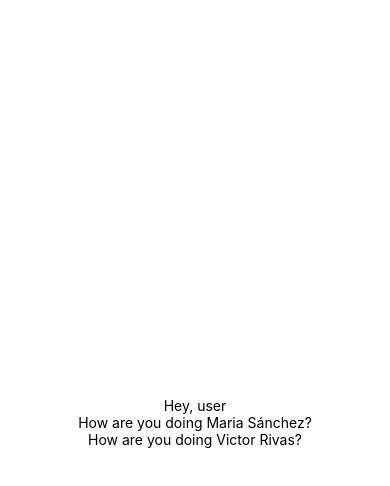
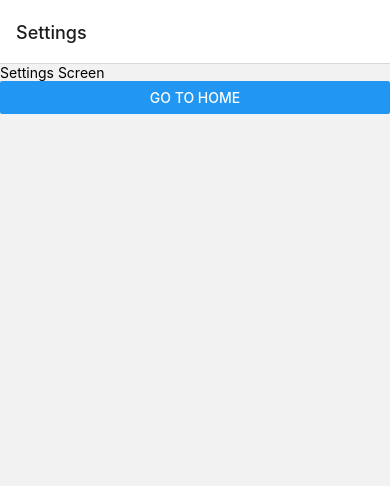
Before and after one commit to vrivasdev/react-native, a React Native app: screen / in a window 390 px wide. Shown: the top 486 px of the page. Built offline with nearby package versions, Linux system fonts and the light colour scheme.

Commit message:
Navigation Stack

```diff
--- a/App.js
+++ b/App.js
@@ -1,17 +1,14 @@
 import "react-native-gesture-handler";
 import { StyleSheet, Text, View } from 'react-native';
+import { NavigationContainer } from "@react-navigation/native";
 
 import Greetings from './src/components/Greetings';
-import { NavigationContainer } from "@react-navigation/native";
+import NavigationStack from "./src/navigation/NavigationStack";
 
 export default function App() {
   return (
     <NavigationContainer>
-      <View style={styles.container}>
-        <Text>Hey, user</Text>
-        <Greetings firstName="Maria" lastName="Sánchez" />
-        <Greetings firstName="Victor" lastName="Rivas" />
-      </View>
+      <NavigationStack />
     </NavigationContainer>
   );
 }
--- a/package.json
+++ b/package.json
@@ -10,6 +10,7 @@
   },
   "dependencies": {
     "@react-navigation/native": "^6.1.9",
+    "@react-navigation/stack": "^6.3.20",
     "expo": "~50.0.3",
     "expo-status-bar": "~1.11.1",
     "prop-types": "^15.8.1",
--- /dev/null
+++ b/src/navigation/NavigationStack.js
@@ -0,0 +1,16 @@
+import React from 'react';
+import {createStackNavigator} from '@react-navigation/stack';
+
+import HomeScreen from '../screens/HomeScreen';
+import SettingsScreen from '../screens/SettingsScreen';
+
+const Stack = createStackNavigator();
+
+export default function NavigationStack() {
+  return (
+    <Stack.Navigator initialRouteName="Settings">
+      <Stack.Screen name="Home" component={HomeScreen} />
+      <Stack.Screen name="Settings" component={SettingsScreen} />
+    </Stack.Navigator>
+  )
+}
--- /dev/null
+++ b/src/screens/HomeScreen.js
@@ -0,0 +1,16 @@
+import { View, Text, Button } from 'react-native'
+import React from 'react'
+
+export default function HomeScreen(props) {
+  const { navigation } = props;
+
+  const goToPage = (name) => {
+    navigation.navigate(name);
+  }
+  return (
+    <View>
+      <Text>Home Screen</Text>
+      <Button onPress={() => goToPage('Settings')} title="Go to Settings"/>
+    </View>
+  )
+}
--- /dev/null
+++ b/src/screens/SettingsScreen.js
@@ -0,0 +1,16 @@
+import { View, Text, Button } from 'react-native'
+import React from 'react'
+
+export default function SettingsScreen(props) {
+  const { navigation } = props;
+
+  const goToPage = (name) => {
+    navigation.navigate(name);
+  }
+  return (
+    <View>
+      <Text>Settings Screen</Text>
+      <Button onPress={() => goToPage('Home')} title="Go to Home"/>
+    </View>
+  )
+}
```
Also changed, not shown: 1 other file (tests, documents, lock files or other folders).
